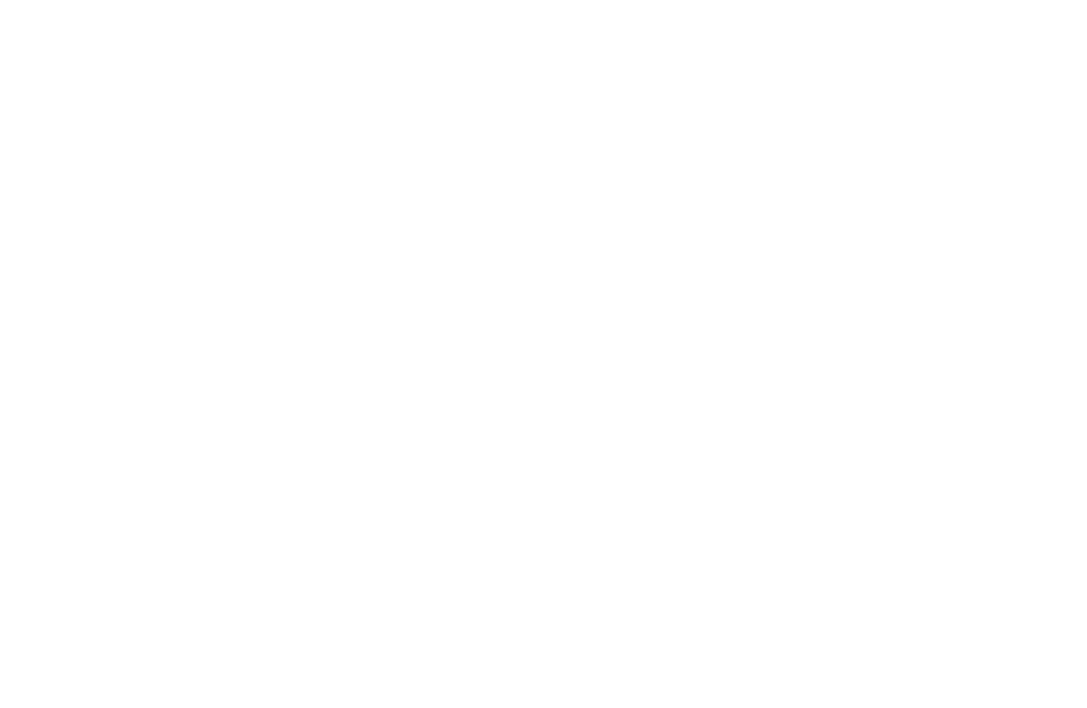
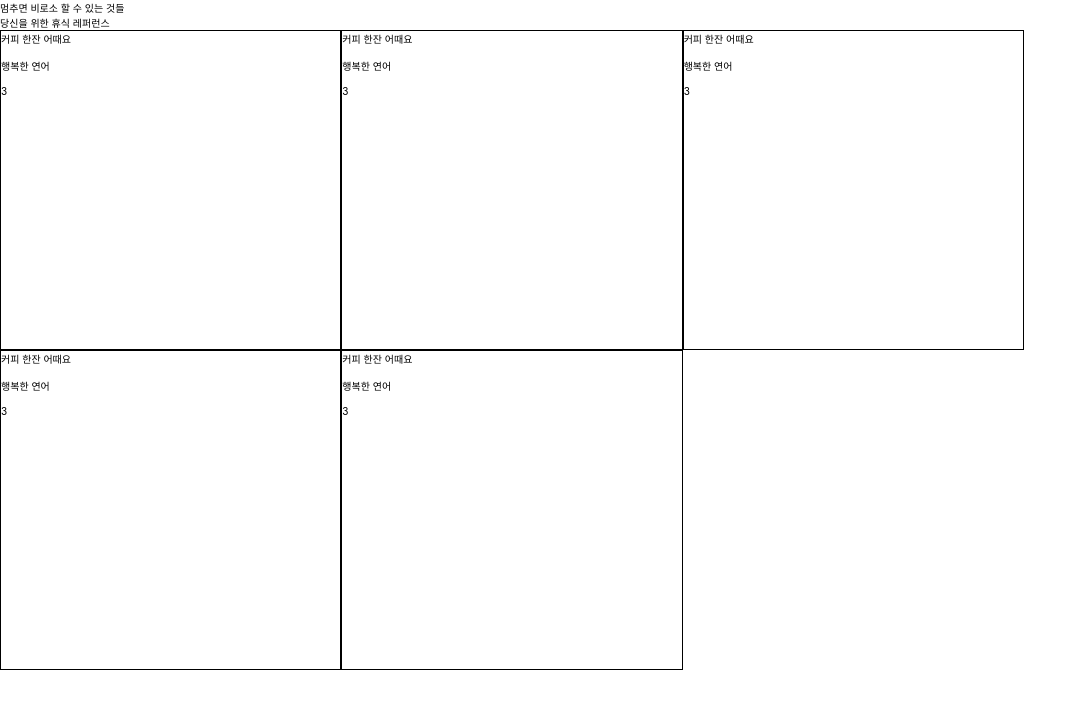
Before and after one commit to hyundang/kyahaha-frontend, a React (Create React App) app in the folder soptapp/: page /postlist in a window 1280 px wide. Shown: the top 708 px of the page, without its empty margins (0-1087 px from the left). Built offline with nearby package versions, Linux system fonts and the light colour scheme.

Commit message:
postlist
postlist 대충 잡음

```diff
--- a/soptapp/src/App.js
+++ b/soptapp/src/App.js
@@ -2,7 +2,8 @@ import { BrowserRouter as Router, Route, Switch} from 'react-router-dom';
 import MainPage from './pages/MainPage';
 import LoginPage from './pages/LoginPage';
 import HealingPage from './pages/HealingPage';
-import Modal from './components/Modal';
+import PostPage from './pages/PostPage';
+import PostListPage from './pages/PostListPage';
 
 
 const App = () => {
@@ -12,6 +13,8 @@ const App = () => {
         <Route path='/' exact component={LoginPage} />
         <Route path='/main' component={MainPage} />
         <Route path='/healing' component={HealingPage} />
+        <Route path='/post' component={PostPage} />
+        <Route path='/postlist' component={PostListPage} />
       </Switch>
     </Router>
   );
--- a/soptapp/src/components/Modal.js
+++ b/soptapp/src/components/Modal.js
@@ -61,7 +61,7 @@ font-size: 3.4722vw;
 line-height: 5.1389vw;
 cursor : pointer;
 `;
-const Modal = ({isClick}) => {
+const Modal = ({isClick, history}) => {
     let date = new Date();
     const year = date.getFullYear();
     const month = date.getMonth();
@@ -93,6 +93,13 @@ const Modal = ({isClick}) => {
         return () => clearInterval(id);
     },[])
 
+
+    const onHandleClick = (e) => {
+        e.preventDefault();
+        history.push('/healing');
+    }
+
+
     return(
         <>
         <BackContainer isClick={isClick}>
@@ -106,7 +113,7 @@ const Modal = ({isClick}) => {
                 </TimeContainer>
 
             </ModalContainer>
-            <Button>
+            <Button onClick={onHandleClick}>
                 멈추면 보이는 것들
             </Button>
         </BackContainer>
--- /dev/null
+++ b/soptapp/src/components/PostList/PostComponent.js
@@ -0,0 +1,55 @@
+import style from 'styled-components';
+
+
+const PostWrap = style.div`
+    border: 1px solid black;
+`;
+
+const PostText = style.div`
+
+`;
+
+const PostProfileWrap = style.div`
+
+`;
+
+const PostImg = style.img`
+
+`;
+
+const PostName = style.div`
+
+`;
+
+const PostLikeWrap = style.div`
+
+`;
+
+const PostLikeImg = style.img`
+
+`;
+
+const PostLikeNumer = style.div`
+
+`;
+
+
+const PostComponent = () => {
+    return(
+        <>
+         <PostWrap >
+             <PostText>커피 한잔 어때요</PostText>
+             <PostProfileWrap>
+                 <PostImg />
+                 <PostName>행복한 연어</PostName>
+                 <PostLikeWrap>
+                     <PostLikeImg />
+                     <PostLikeNumer>3</PostLikeNumer>
+                 </PostLikeWrap>
+             </PostProfileWrap>
+         </PostWrap>
+        </>
+    )
+}
+
+export default PostComponent;
--- /dev/null
+++ b/soptapp/src/components/PostList/PostListComponent.js
@@ -0,0 +1,25 @@
+import style from 'styled-components';
+import PostComponent from './PostComponent';
+
+const Wrap = style.div`
+    width: 80vw;
+    height: 80vh;
+    display: grid;
+    grid-template-columns: 1fr 1fr 1fr;
+`;
+
+const PostListComponent = () => {
+    return(
+        <>
+            <Wrap>
+                <PostComponent />
+                <PostComponent />
+                <PostComponent />
+                <PostComponent />
+                <PostComponent />
+            </Wrap>
+        </>
+    )
+}
+
+export default PostListComponent;
--- /dev/null
+++ b/soptapp/src/containers/PostList/PostContainer.js
@@ -0,0 +1,11 @@
+import PostComponent from '../../components/PostList/PostComponent';
+
+const PostContainer = () => {
+    return(
+        <>
+            <PostComponent />
+        </>
+    )
+}
+
+export default PostContainer;
--- /dev/null
+++ b/soptapp/src/containers/PostList/PostListContainer.js
@@ -0,0 +1,11 @@
+import PostListComponent from '../../components/PostList/PostListComponent';
+
+const PostListContainer = () => {
+    return(
+        <>
+            <PostListComponent />
+        </>
+    )
+}
+
+export default PostListContainer;
--- a/soptapp/src/pages/MainPage.js
+++ b/soptapp/src/pages/MainPage.js
@@ -44,7 +44,7 @@ const partInfo = [
 ]
 
 
-const MainPage = () => {
+const MainPage = ({history}) => {
     const dispatch = useDispatch();
     const {isClick} = useSelector(state => ({
         isClick: state.ClickChange.isClick,
@@ -67,7 +67,7 @@ const MainPage = () => {
                 <PartContainer onClick={onHandleClick} partInfo={partInfo[5]}/>
             </PartWrap>
 
-            <Modal isClick={isClick}/>
+            <Modal isClick={isClick} history={history}/>
         </>
     )
 }
--- /dev/null
+++ b/soptapp/src/pages/PostListPage.js
@@ -0,0 +1,35 @@
+import PostContainer from '../containers/PostList/PostContainer';
+import PostListContainer from '../containers/PostList/PostListContainer';
+import style from 'styled-components';
+
+const Wrap = style.div`
+    width: 100vw;
+    height: 100vh;
+`;
+
+const TextWrap = style.div`
+    width: 100vw;
+    display: flex;
+    flex-direction: column;
+`;
+
+const Text = style.div`
+
+`;
+
+
+const PostListPage = () => {
+    return(
+        <>
+        <Wrap>
+            <TextWrap>
+                <Text>멈추면 비로소 할 수 있는 것들</Text>
+                <Text>당신을 위한 휴식 레퍼런스</Text>
+            </TextWrap>
+            <PostListContainer />
+        </Wrap>
+        </>
+    )
+}
+
+export default PostListPage;
--- /dev/null
+++ b/soptapp/src/pages/PostPage.js
@@ -0,0 +1,8 @@
+const PostPage = () => {
+    return(
+        <>
+        </>
+    )
+}
+
+export default PostPage;
```
